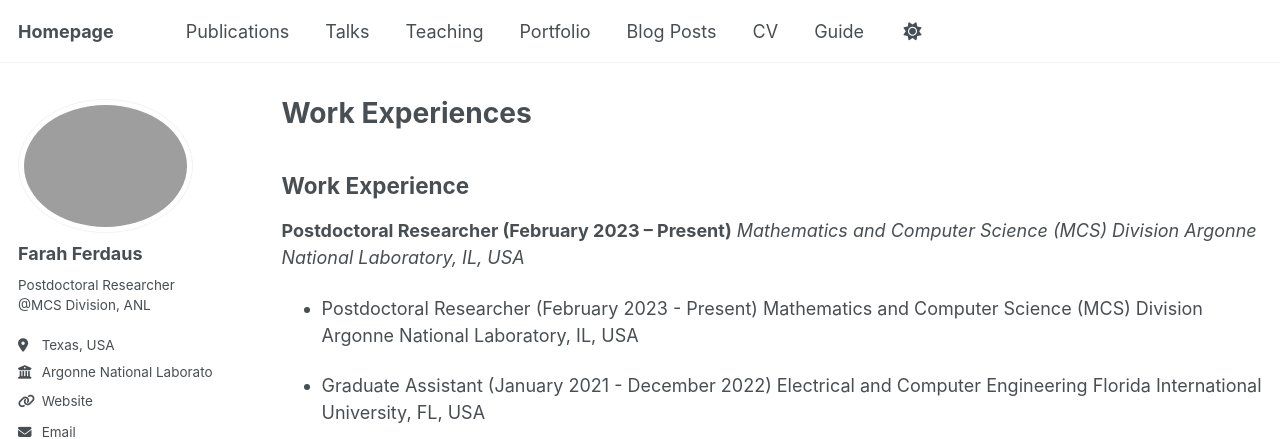
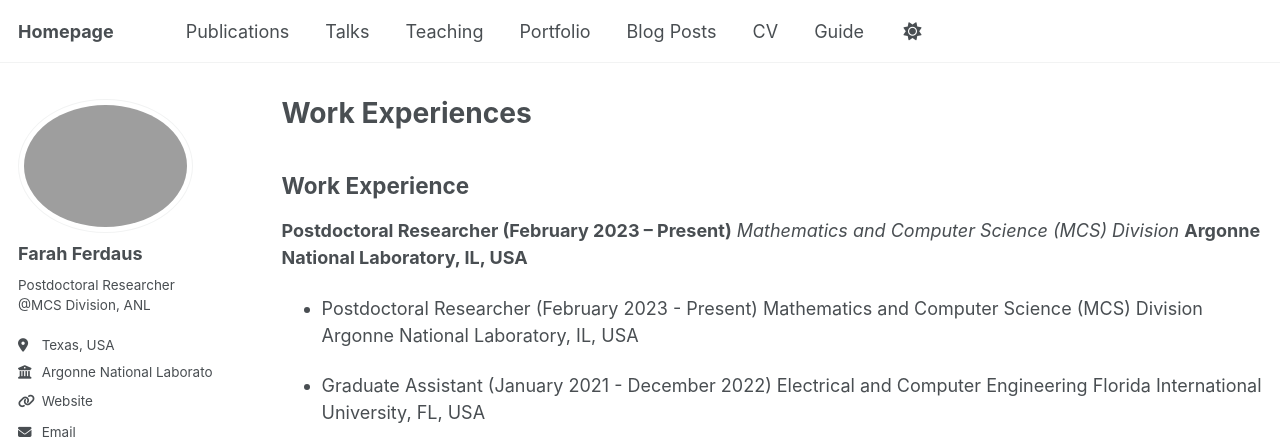
Before and after one commit to fferdaus/fferdaus.github.io, a Jekyll site: the page built from _pages/experience.md, in a window 1280 px wide. Shown: the top 439 px of the page. Built offline with Jekyll 4.4.1, drawn with Linux system fonts in a browser that asks for light colours; some web fonts are replaced.

```diff
--- a/_pages/experience.md
+++ b/_pages/experience.md
@@ -12,7 +12,7 @@ redirect_from:
 
 **Postdoctoral Researcher (February 2023 – Present)**
 *Mathematics and Computer Science (MCS) Division*
-*Argonne National Laboratory, IL, USA*
+**Argonne National Laboratory, IL, USA**
 
 
 
```
